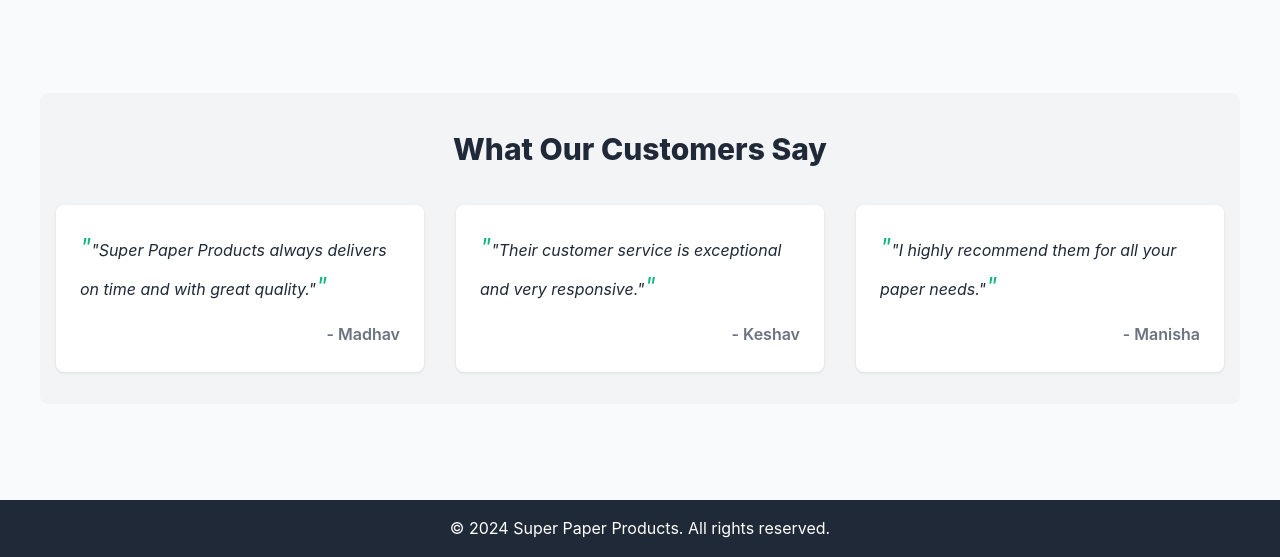
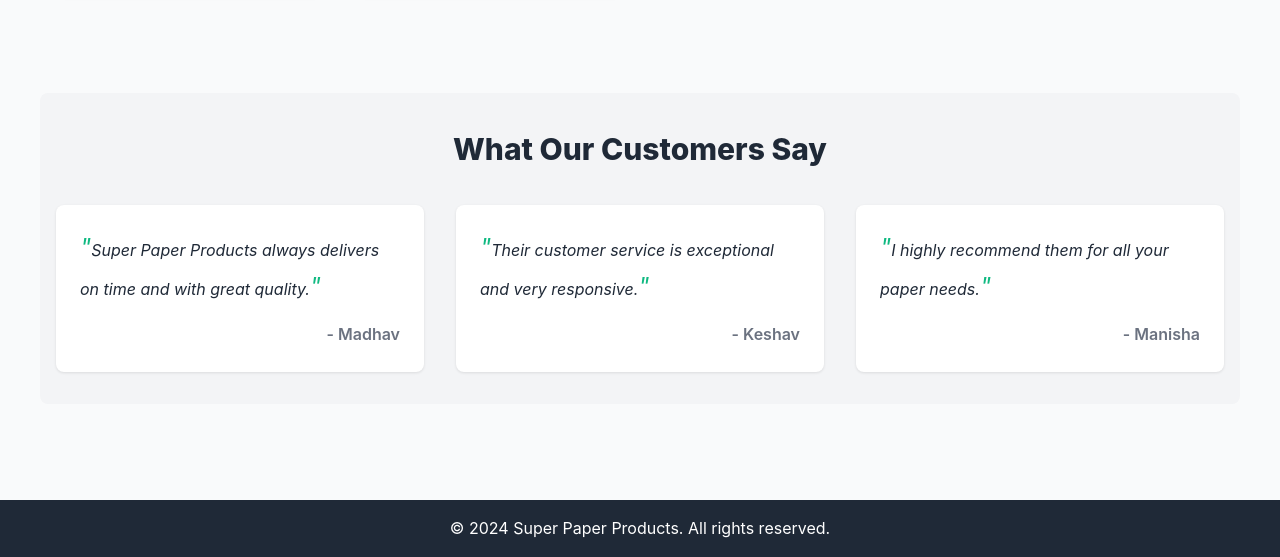
Before and after one commit to keshav-gupta14/super-paper, a plain HTML site: page inventory.html in a window 1280 px wide. Shown: the part 2045-2602 px from the top of the page. Drawn offline with Linux system fonts and the light colour scheme.

Commit message:
Update inventory.html

```diff
--- a/inventory.html
+++ b/inventory.html
@@ -42,15 +42,15 @@
                 <h2>What Our Customers Say</h2>
                 <div class="testimonial-grid">
                     <div class="testimonial-card">
-                        <p class="testimonial-text">"Super Paper Products always delivers on time and with great quality."</p>
+                        <p class="testimonial-text">Super Paper Products always delivers on time and with great quality.</p>
                         <p class="testimonial-author">- Madhav</p>
                     </div>
                     <div class="testimonial-card">
-                        <p class="testimonial-text">"Their customer service is exceptional and very responsive."</p>
+                        <p class="testimonial-text">Their customer service is exceptional and very responsive.</p>
                         <p class="testimonial-author">- Keshav</p>
                     </div>
                     <div class="testimonial-card">
-                        <p class="testimonial-text">"I highly recommend them for all your paper needs."</p>
+                        <p class="testimonial-text">I highly recommend them for all your paper needs.</p>
                         <p class="testimonial-author">- Manisha</p>
                     </div>
                 </div>
```
